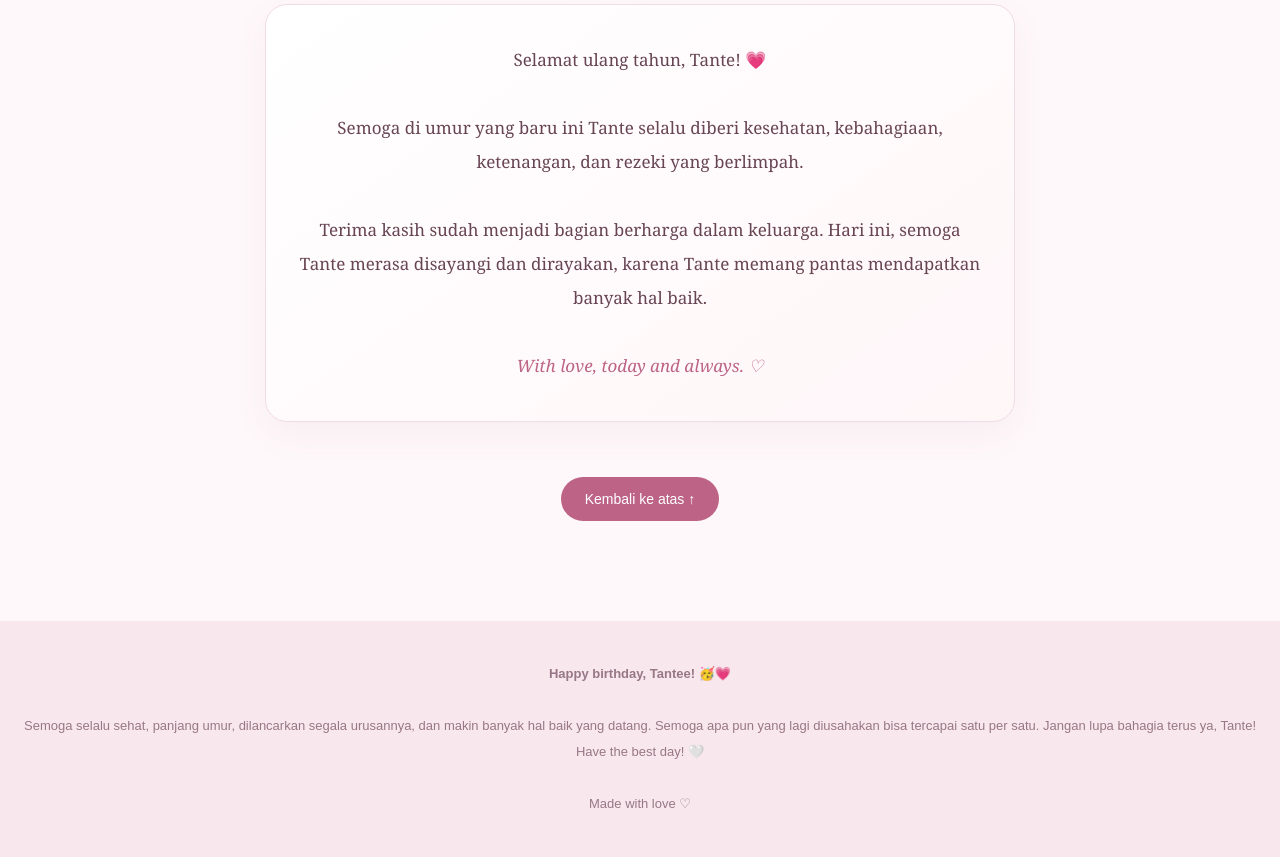
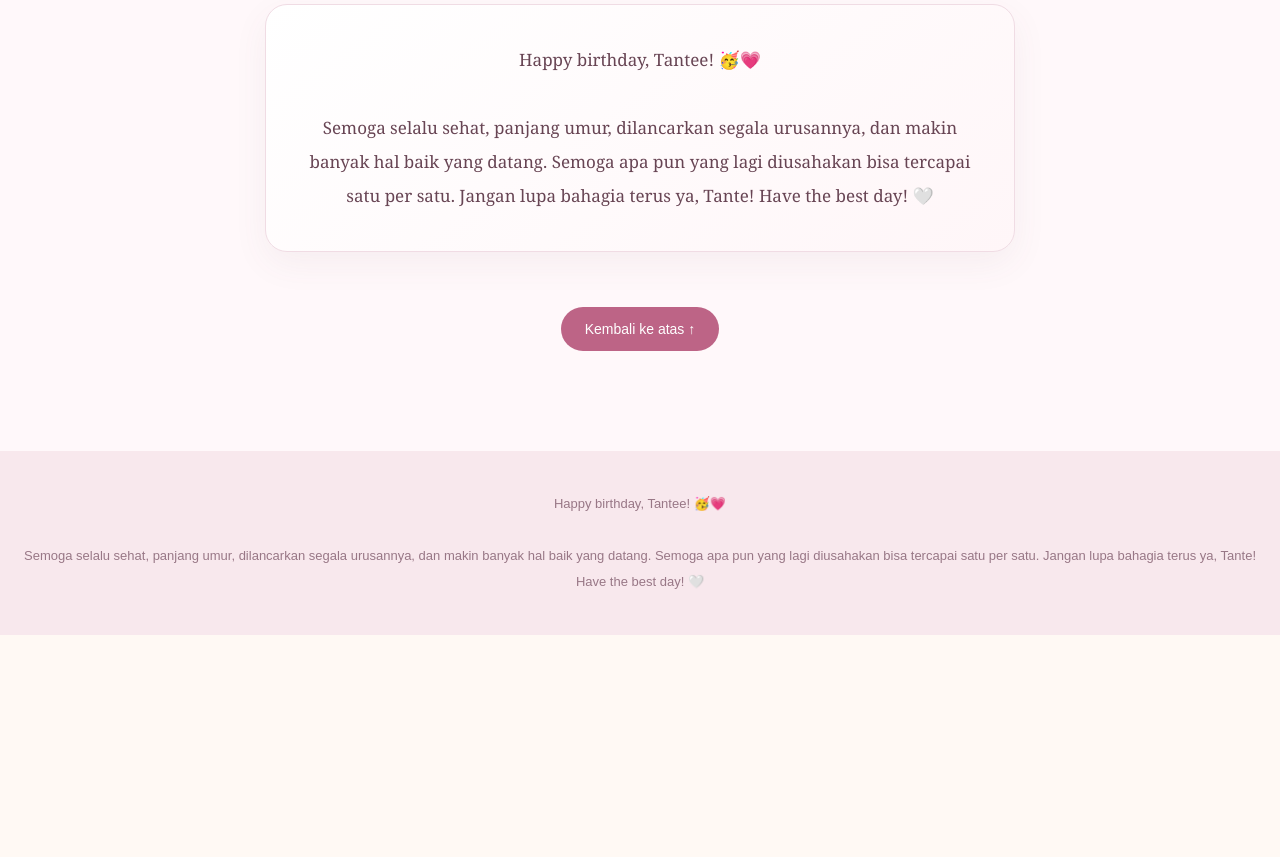
Before and after one commit to reiivvyya/birthdayy, a plain HTML site: page index.html in a window 1280 px wide. Shown: the part 2832-3689 px from the top of the page. After the commit the page ends 3467 px from the top, so only its background shows below. Drawn offline with Linux system fonts and the light colour scheme.

Commit message:
Update index.html

```diff
--- a/index.html
+++ b/index.html
@@ -9,7 +9,6 @@
 <style>
 :root {
   --pink: #bd6486;
-  --light: #f8e1e9;
   --cream: #fff9f4;
   --text: #684554;
 }
@@ -200,11 +199,6 @@ h2 {
   box-shadow: 0 12px 35px #70485a10;
 }
 
-.signature {
-  color: var(--pink);
-  font-style: italic;
-}
-
 footer {
   text-align: center;
   padding: 40px 20px;
@@ -379,26 +373,16 @@ footer {
 
   <div class="note">
 
-    Selamat ulang tahun, Tante! 💗
+    Happy birthday, Tantee! 🥳💗
 
     <br><br>
 
-    Semoga di umur yang baru ini Tante selalu
-    diberi kesehatan, kebahagiaan, ketenangan,
-    dan rezeki yang berlimpah.
-
-    <br><br>
-
-    Terima kasih sudah menjadi bagian berharga
-    dalam keluarga. Hari ini, semoga Tante
-    merasa disayangi dan dirayakan, karena
-    Tante memang pantas mendapatkan banyak hal baik.
-
-    <br><br>
-
-    <span class="signature">
-      With love, today and always. ♡
-    </span>
+    Semoga selalu sehat, panjang umur,
+    dilancarkan segala urusannya, dan makin
+    banyak hal baik yang datang. Semoga apa
+    pun yang lagi diusahakan bisa tercapai
+    satu per satu. Jangan lupa bahagia terus
+    ya, Tante! Have the best day! 🤍
 
   </div>
 
@@ -410,19 +394,11 @@ footer {
 
 <footer>
 
-  <b>Happy birthday, Tantee! 🥳💗</b>
+  Happy birthday, Tantee! 🥳💗
 
   <br><br>
 
-  Semoga selalu sehat, panjang umur, dilancarkan
-  segala urusannya, dan makin banyak hal baik yang datang.
-  Semoga apa pun yang lagi diusahakan bisa tercapai
-  satu per satu. Jangan lupa bahagia terus ya, Tante!
-  Have the best day! 🤍
-
-  <br><br>
-
-  Made with love ♡
+  Semoga selalu sehat, panjang umur, dilancarkan segala urusannya, dan makin banyak hal baik yang datang. Semoga apa pun yang lagi diusahakan bisa tercapai satu per satu. Jangan lupa bahagia terus ya, Tante! Have the best day! 🤍
 
 </footer>
 
```
